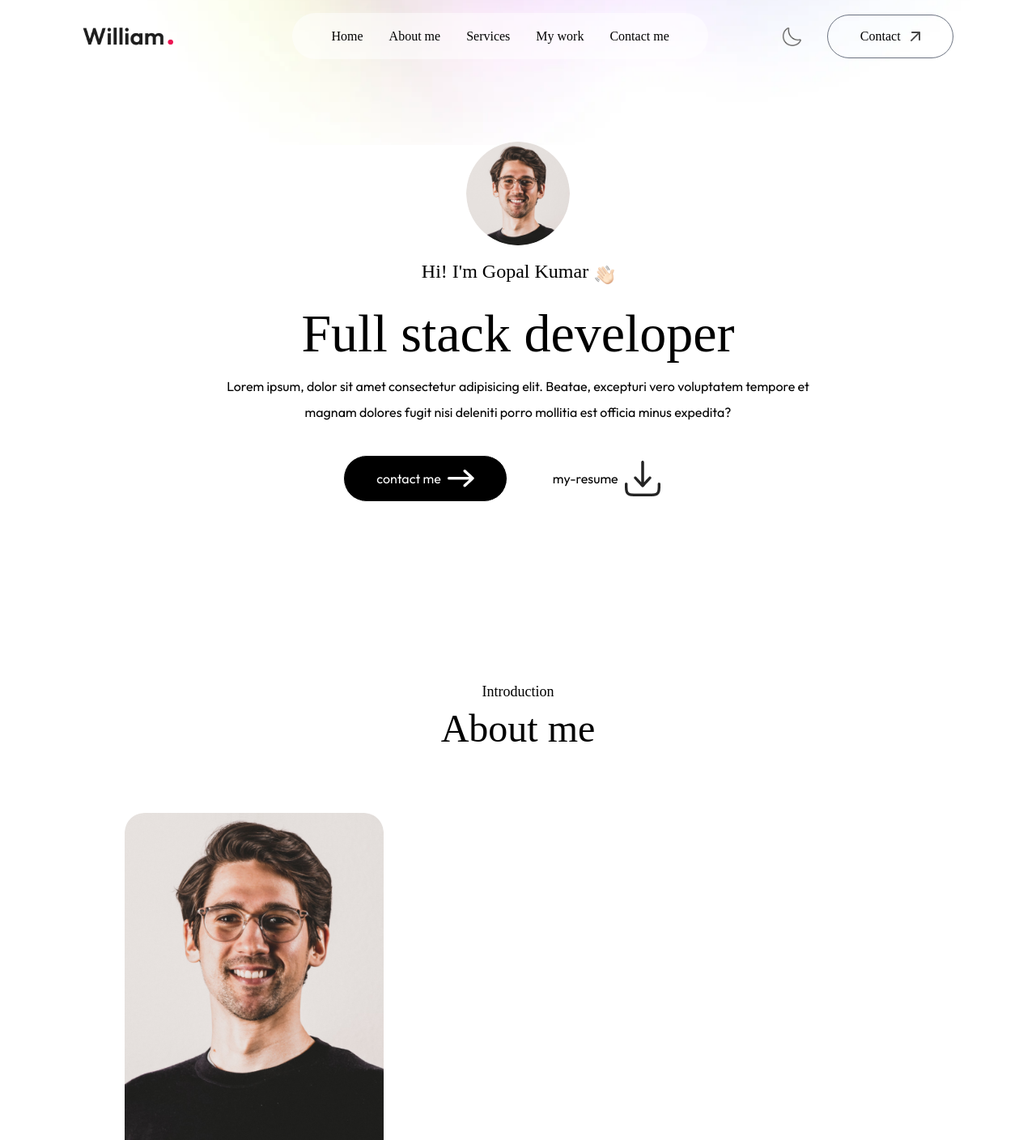
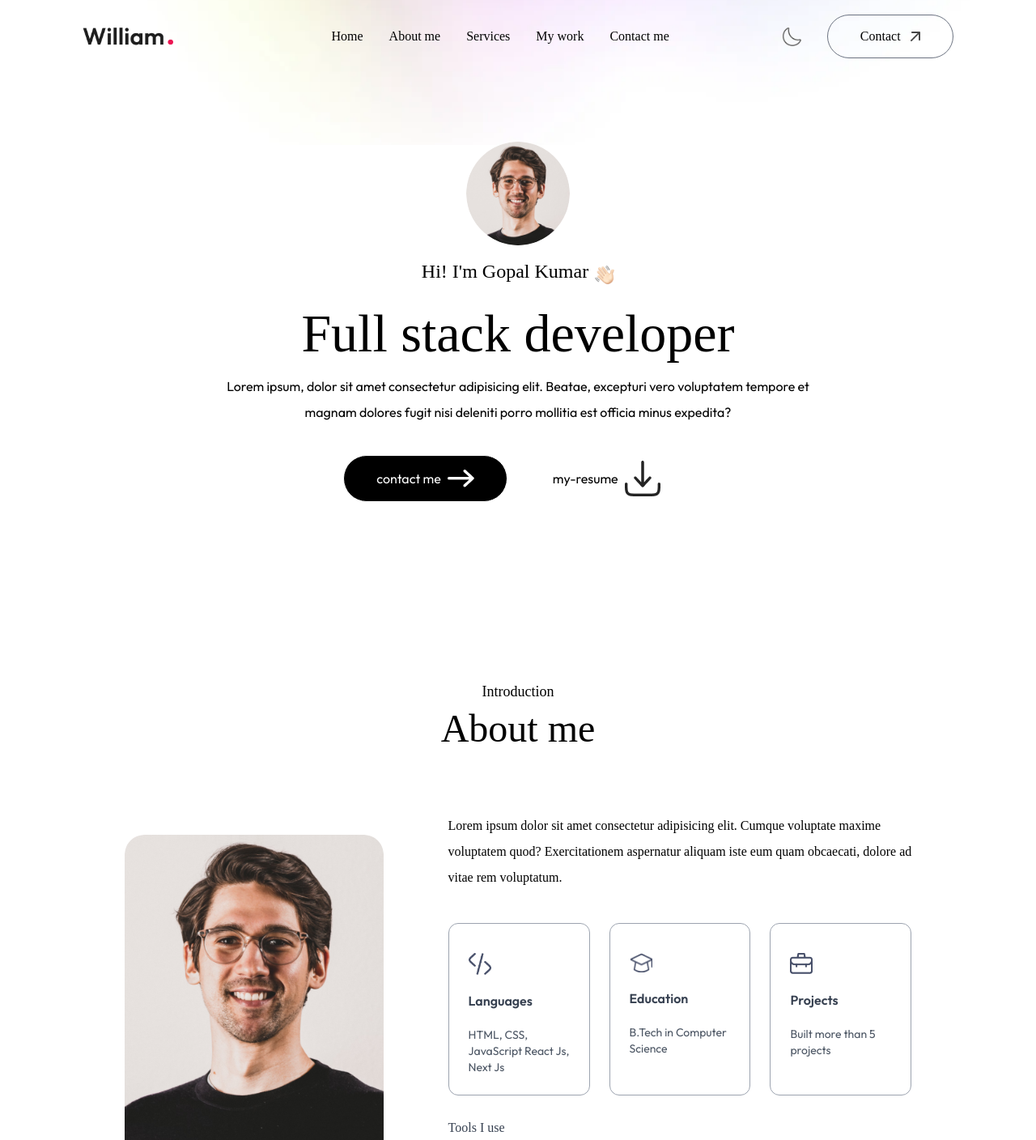
Before and after one commit to Matrix-Monk/my-portfolio, a Next.js app: page / in a window 1280 px wide. Shown: the top 1408 px of the page at 81% size. Built offline with nearby package versions, Linux system fonts and the light colour scheme; a web font is replaced by a local one.

Commit message:
Add about section

```diff
--- a/app/components/About.jsx
+++ b/app/components/About.jsx
@@ -1,28 +1,58 @@
-import { assets } from '@/assets/assets';
-import Image from 'next/image';
-import React from 'react'
+import { assets, infoList, toolsData } from "@/assets/assets";
+import Image from "next/image";
+import React from "react";
 
 const About = () => {
   return (
     <div id="about" className="w-full px-[12%] py-10 scroll-mt-20">
       <h4 className="text-center mb-2 text-lg font-Ovo">Introduction</h4>
-          <h2 className='text-center text-5xl font-Ovo'>About me</h2>
+      <h2 className="text-center text-5xl font-Ovo">About me</h2>
 
+      <div className="flex w-full flex-col lg:flex-row items-center gap-20 my-20">
+        <div className="w-64 sm:w-80 rounded-3xl max-w-none">
+          <Image
+            src={assets.user_image}
+            alt=""
+            className="w-full rounded-3xl"
+          />
+        </div>
 
-          <div className='flex w-full flex-col lg:flex-row items-center gap-20 my-20'>
-              <div className='w-64 sm:w-80 rounded-3xl max-w-none'>
-                  <Image src={assets.user_image} alt='' className='w-full rounded-3xl'/>
-              </div>
+        <div className="flex-1">
+          <p className="mb-10 max-w-2xl font-Ovo">
+            Lorem ipsum dolor sit amet consectetur adipisicing elit. Cumque
+            voluptate maxime voluptatem quod? Exercitationem aspernatur aliquam
+            iste eum quam obcaecati, dolore ad vitae rem voluptatum.
+          </p>
 
-              <div className='flex-1'>
+          <ul className="grid grid-cols-1 sm:grid-cols-3 gap-6 max-w-2xl">
+            {infoList.map(({ icon, iconDark, title, description }, index) => (
+              <li
+                className="border-[0.5px] border-gray-400 rounded-xl p-6 cursor-pointer hover:bg-lightHover hover:translate-y-1 duration-500 hover:shadow-black"
+                key={index}
+              >
+                <Image src={icon} alt={title} className="w-7 mt-3" />
+                <h3 className="my-4 font-semibold text-gray-700">{title}</h3>
+                <p className="text-gray-600 text-sm">{description}</p>
+              </li>
+            ))}
+          </ul>
 
-              </div>
-          </div>
+          <h4 className="my-6 text-gray-700 font-Ovo ">Tools I use</h4>
 
+          <ul className="flex items-center gap-3 sm:gap-5">
+            {toolsData.map((tool, index) => (
+              <li
+                className="flex items-center justify-center w-12 sm:w-14 aspect-square border border-gray-400 rounded-lg cursor-pointer hover:translate-y-1 duration-500"
+                key={index}
+              >
+                <Image src={tool} alt="" className="w-5 sm:w-7" />
+              </li>
+            ))}
+          </ul>
+        </div>
       </div>
+    </div>
+  );
+};
 
-
-  );
-}
-
-export default About
+export default About;
--- a/app/components/Navbar.jsx
+++ b/app/components/Navbar.jsx
@@ -1,6 +1,6 @@
 import { assets } from "@/assets/assets";
 import Image from "next/image";
-import React, { useRef } from "react";
+import React, { useEffect, useRef, useState } from "react";
 
 const Navbar = () => {
 
@@ -14,13 +14,29 @@
       sideMenuRef.current.style.transform = "translateX(16rem)";
     };
 
+    const [isScroll, setIsScroll] = useState(false)
+
+    useEffect(() => {
+        window.addEventListener("scroll", () => {
+            if (scrollY > 50) {
+                setIsScroll(true)
+            } else {
+                setIsScroll(false)
+            }
+        })
+    }, [])
+
 
     return (
       <>
         <div className="fixed top-0 right-0 w-11/12 -z-10 translate-y-[-80%]">
           <Image src={assets.header_bg_color} alt="" className="w-full " />
         </div>
-        <nav className="w-full fixed px-5 lg:px-8 xl:px-[8%] py-4 flex items-center justify-between z-50">
+        <nav
+          className={`w-full fixed px-5 lg:px-8 xl:px-[8%] py-4 flex items-center justify-between z-50 ${
+            isScroll ? "bg-white bg-opacity-50 backdrop-blur-lg shadow-sm" : ""
+          }`}
+        >
           <a href="#top">
             <Image
               src={assets.logo}
@@ -29,7 +45,11 @@
             />
           </a>
 
-          <ul className="hidden md:flex items-center gap-6 lg:gap-8 rounded-full px-12 py-3 bg-white shrink-sm bg-opacity-50">
+          <ul
+            className={`hidden md:flex items-center gap-6 lg:gap-8 rounded-full px-12 py-3 ${
+              isScroll ? " bg-white shrink-sm bg-opacity-50" : ""
+            }`}
+          >
             <li>
               <a className="font-Ovo" href="#top">
                 Home
--- a/tailwind.config.mjs
+++ b/tailwind.config.mjs
@@ -9,14 +9,18 @@
   theme: {
     extend: {
       colors: {
-        lightHover: '#fcf4ff',
-        darkHover: '#2a004a',
-        darkTheme: '#11001F'
+        lightHover: "#fcf4ff",
+        darkHover: "#2a004a",
+        darkTheme: "#11001F",
       },
       fontFamily: {
         Outfit: ["Outfit", "sans-serif"],
-        Ovo: ["Ovo", "serif"]
-      }
+        Ovo: ["Ovo", "serif"],
+      },
+      boxShadow: {
+        'black': "4px 4px 0 #000",
+        'white': "4px 4px 0 #fff"
+      },
     },
   },
   plugins: [],
```
